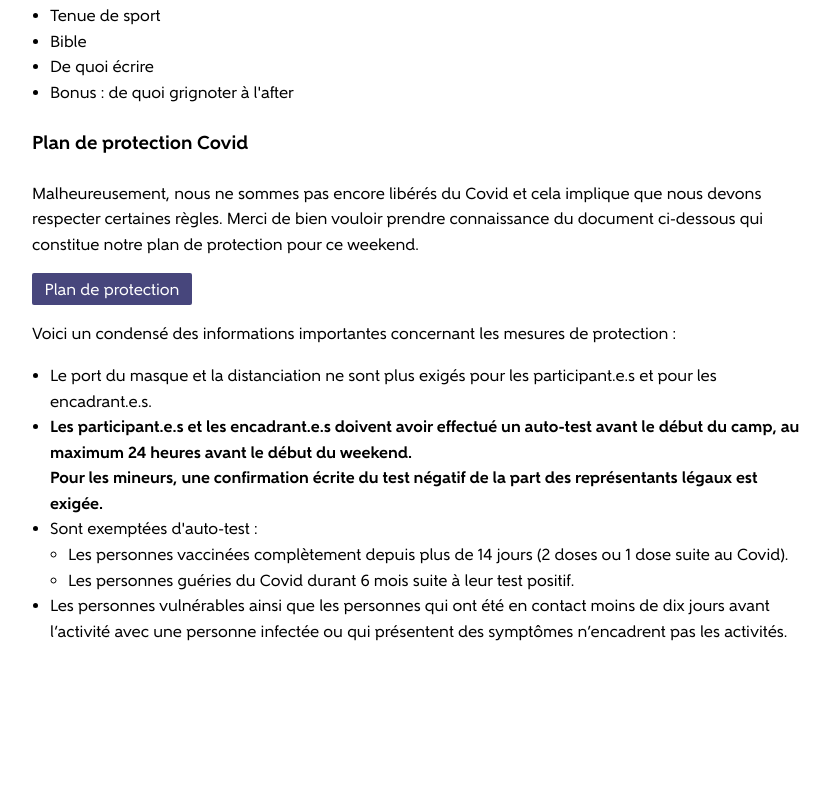
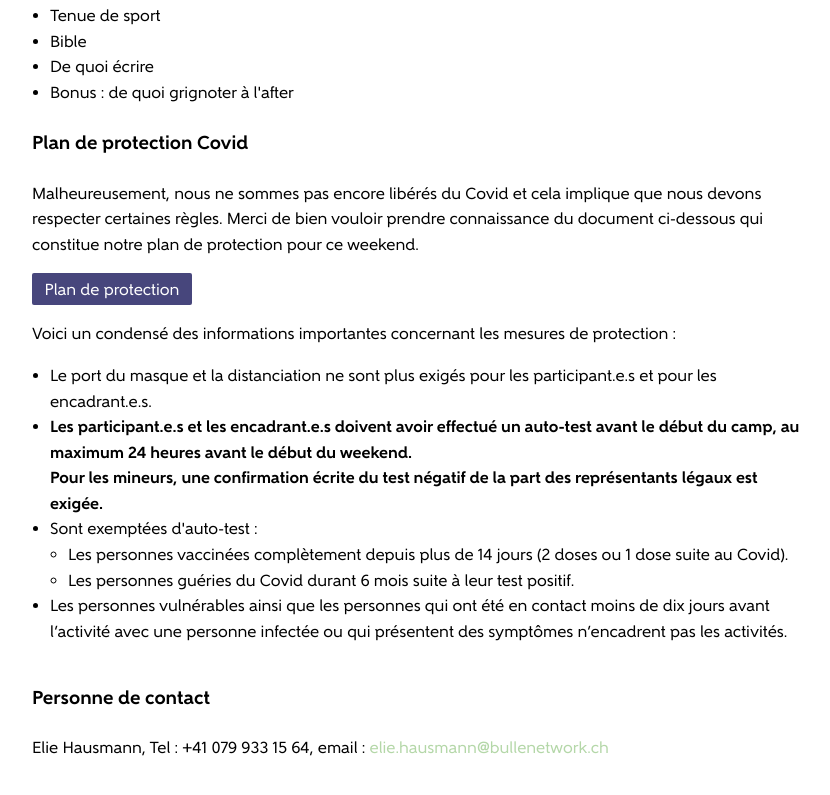
Before and after one commit to doxa-tech/waykup.ch, a plain HTML site: page event.html in a window 1280 px wide. Shown: the part 2961-3756 px from the top of the page, without its empty margins (224-1054 px from the left). Before the commit the page ends 3685 px from the top, so only its background shows below. Drawn offline with Linux system fonts and the light colour scheme; files whose address does not match are found by name.

Commit message:
event info updated

```diff
--- a/event.html
+++ b/event.html
@@ -133,6 +133,11 @@
                 ou qui présentent des symptômes n’encadrent pas les activités.</li>
             </ul>
           </p>
+
+          <h3>Personne de contact</h3>
+          <p>
+            Elie Hausmann, Tel : +41 079 933 15 64, email : <a href="mailto:elie.hausmann@bullenetwork.ch">elie.hausmann@bullenetwork.ch</a>
+          </p>
         </div>
 
       </div>
```
